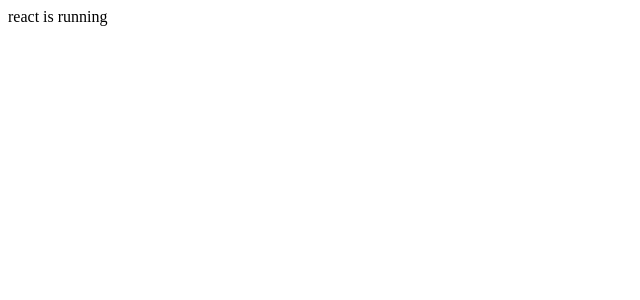
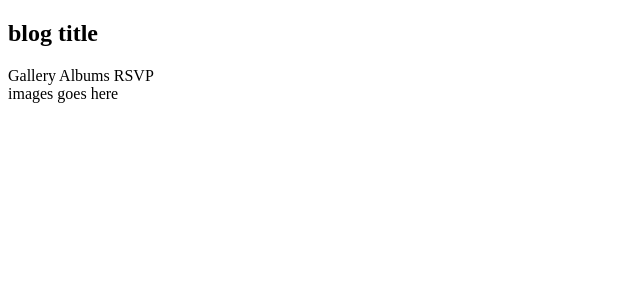
Before and after one commit to Grass-project/MVP, a React app: page / in a window 1280 px wide. Shown: the top 300 px of the page, without its empty margins (0-640 px from the left). Built offline with nearby package versions, Linux system fonts and the light colour scheme; the HTML template or start-up script is replaced by a standard one.

Commit message:
complete gallery setup

```diff
--- /dev/null
+++ b/client/src/components/Gallery.jsx
@@ -0,0 +1,12 @@
+import React, {useState} from 'react';
+
+const Gallery = (props) => {
+
+  return (
+    <div>
+      images goes here
+    </div>
+  );
+}
+
+export default Gallery;
--- a/client/src/components/app.jsx
+++ b/client/src/components/app.jsx
@@ -1,9 +1,20 @@
-import React from 'react';
+import React, {useState} from 'react';
+import Gallery from './Gallery.jsx';
 
 const App = (props) => {
 
+  const [data, setData] = useState('');
+
   return (
-    <div>react is running</div>
+    <div className='frame'>
+      <h2 className='title'>blog title</h2>
+      <div className='toolbar'>
+        <span className='toolbar-btn'>Gallery </span>
+        <span className='toolbar-btn'>Albums </span>
+        <span className='toolbar-btn'>RSVP </span>
+      </div>
+      <div className='container'><Gallery /></div>
+    </div>
   );
 }
 
```
Also changed, not shown: 6 other files (tests, documents, lock files or other folders).
